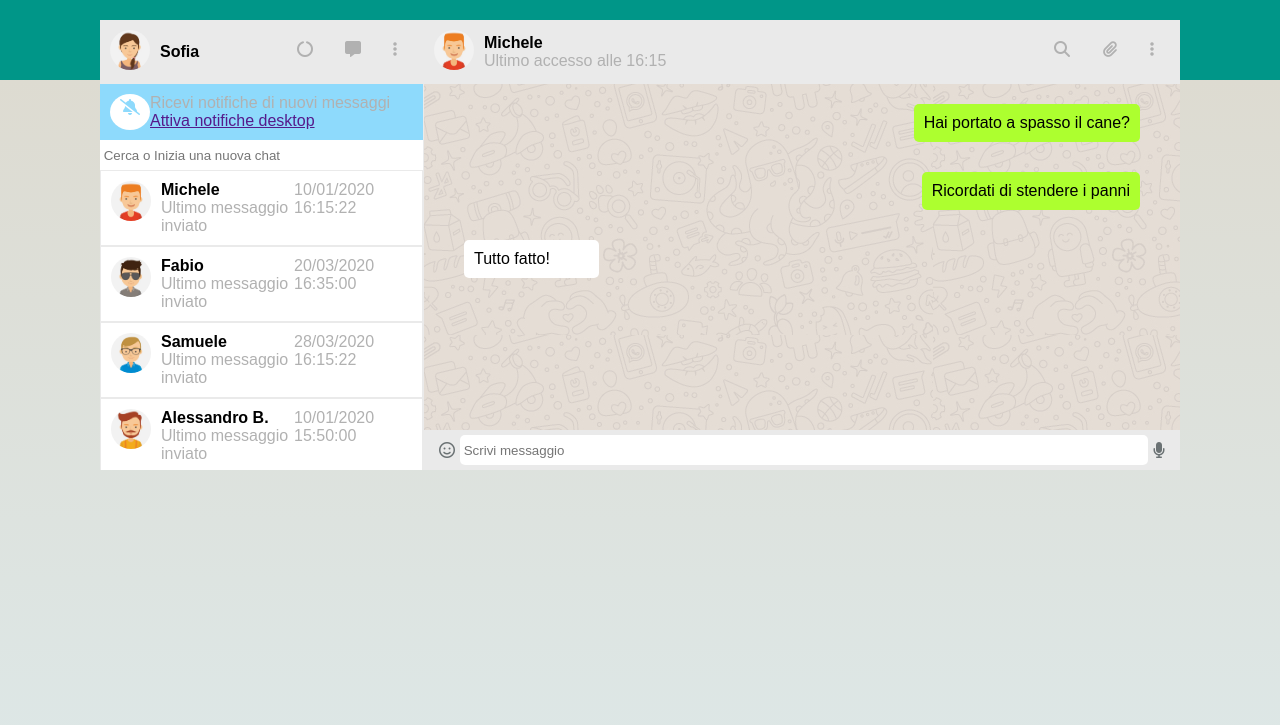
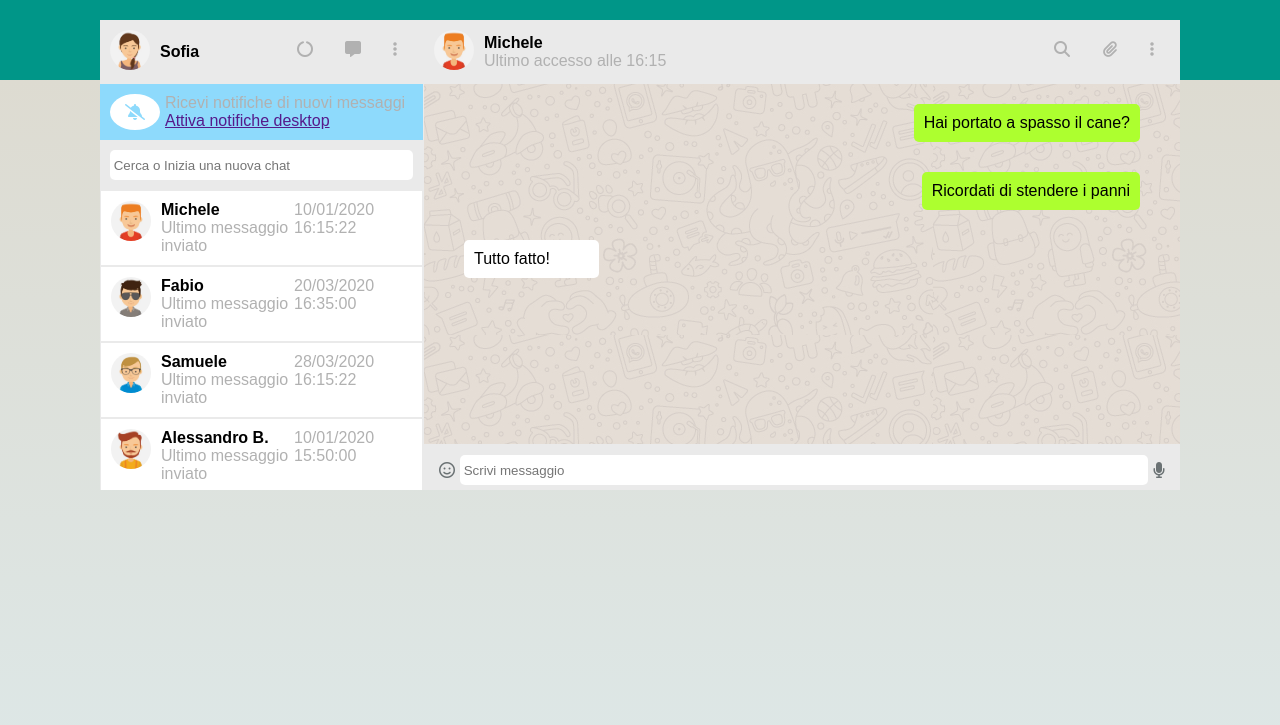
Before and after one commit to info-mic-info/vue-boolzapp, a plain HTML site: page index.html in a window 1280 px wide. Drawn offline with nearby package versions, Linux system fonts and the light colour scheme.

Commit message:
general fix

```diff
--- a/css/style.css
+++ b/css/style.css
@@ -30,6 +30,10 @@ i {
     color: #6b7274;
 }
 
+.second{
+    background-color: #eaeaea;
+    padding: 10px;
+}
 aside {
     border-right: solid 1px #eaeaea;
 }
@@ -43,11 +47,17 @@ li {
     background-color: white;
     border-radius: 100%;
     padding: 5px;
+    width: 50px;
+    margin-right: 5px;
+    position: relative;
 }
 
 .bell i {
     color: #8edafc;
-    ;
+    position: absolute;
+    top: 50%;
+    left: 50%;
+    transform: translate(-50%, -50%);
     text-align: center;
 }
 
@@ -179,7 +189,7 @@ li {
     background-image: url(../img/mine.jpg);
     position: relative;
     height: calc(100% - 40px);
-    max-height: 350px;
+    max-height: 360px;
     overflow-y: scroll;
 
 }
```
